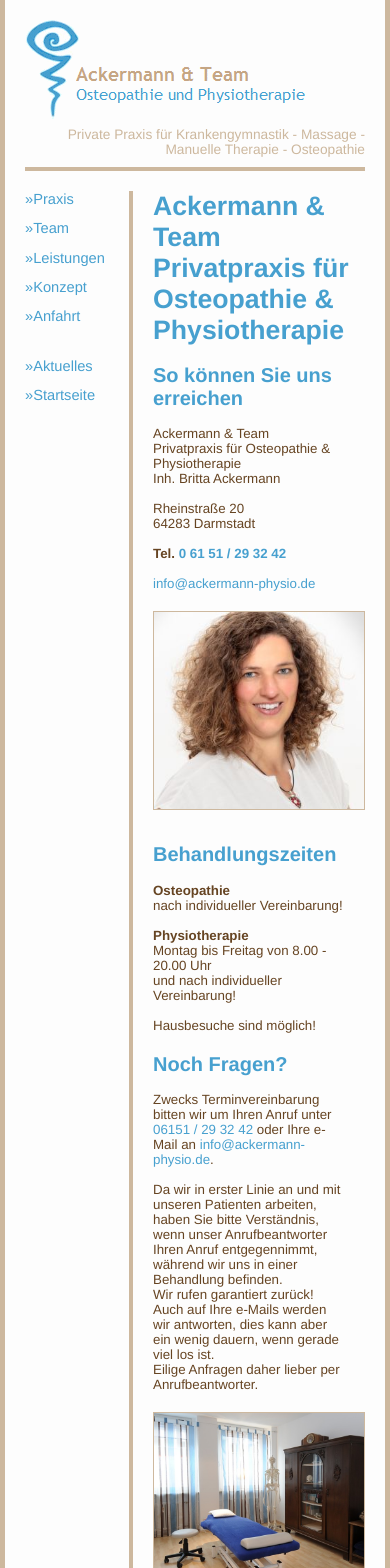
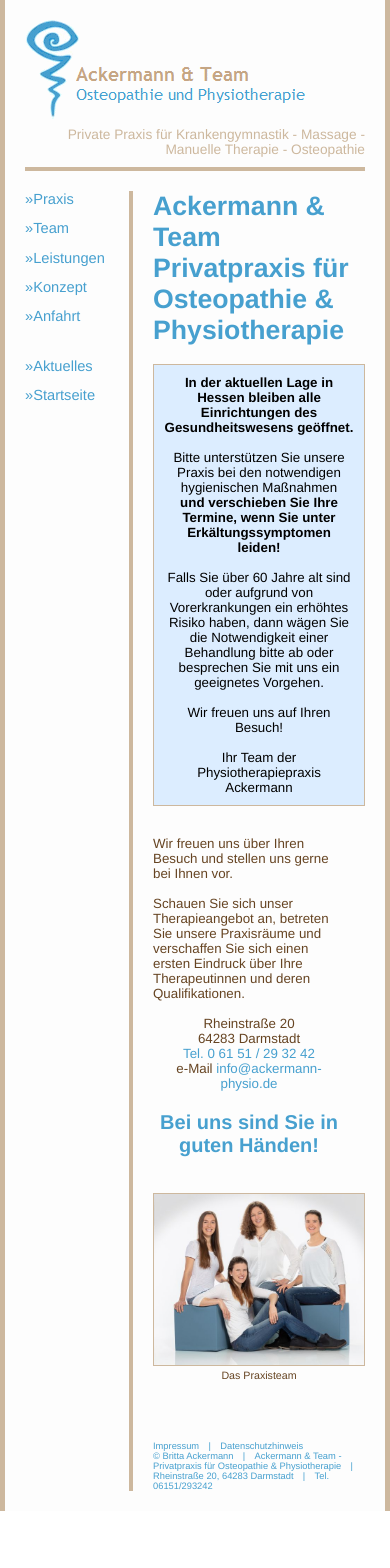
Before and after one commit to ackermann-physio/ackermann-physio, a Next.js app: page / in a window 390 px wide. Shown: the top 1568 px of the page. After the commit the page ends 1511 px from the top, so only its background shows below. Built offline with nearby package versions, Linux system fonts and the light colour scheme.

Commit message:
Added real home page

```diff
--- a/pages/index.js
+++ b/pages/index.js
@@ -1,6 +1,7 @@
 
 import Layout from '../components/layout'
 
+import banner from '../styles/banner.module.css'
 import content from '../styles/content.module.css'
 import util from '../styles/util.module.css'
 
@@ -9,55 +10,41 @@
     <Layout>
       <h1>Ackermann & Team <br /> Privatpraxis für Osteopathie & Physiotherapie</h1>
 
-      <div className={content.wrapper}>
-        <div className={content.img}>
-          <img src="/img/physiotherapie_backermann2019-1.jpg" />
-        </div>
-        <div className={content.text}>
-          <h2>So können Sie uns erreichen</h2>
-          Ackermann & Team <br />
-          Privatpraxis für Osteopathie & Physiotherapie <br />
-          Inh. Britta Ackermann <br />
-          <br />
-          Rheinstraße 20 <br />
-          64283 Darmstadt <br />
-          <br />
-          <span className={util.bold}>
-            Tel. <a className={util.bold} href="tel:+496151293242">0 61 51 / 29 32 42</a> <br />
-          </span>
-          <br />
-          <a href="mailto:info@ackermann-physio.de">info@ackermann-physio.de</a>
-        </div>
+      <div className={banner.wrapper}>
+        <span className={util.bold}>
+          In der aktuellen Lage in Hessen bleiben alle Einrichtungen des Gesundheitswesens geöffnet. <br />
+        </span>
+        <br />
+        Bitte unterstützen Sie unsere Praxis bei den notwendigen hygienischen Maßnahmen<br />
+        <span className={util.bold}>
+          und verschieben Sie Ihre Termine, wenn Sie unter Erkältungssymptomen leiden!<br />
+        </span>
+        <br />
+        Falls Sie über 60 Jahre alt sind oder aufgrund von Vorerkrankungen ein erhöhtes Risiko haben, dann wägen Sie die Notwendigkeit einer Behandlung bitte ab oder besprechen Sie mit uns ein geeignetes Vorgehen. <br />
+        <br />
+        Wir freuen uns auf Ihren Besuch!<br />
+        <br />
+        Ihr Team der Physiotherapiepraxis Ackermann
       </div>
 
       <div className={content.wrapper}>
         <div className={content.text}>
-          <h2>Behandlungszeiten</h2>
-          <span className={util.bold}>
-            Osteopathie
-          </span>
+          Wir freuen uns über Ihren Besuch und stellen uns gerne bei Ihnen vor. <br />
           <br />
-          nach individueller Vereinbarung! <br />
+          Schauen Sie sich unser Therapieangebot an, betreten Sie unsere Praxisräume und verschaffen Sie sich einen ersten Eindruck über Ihre Therapeutinnen und deren Qualifikationen. <br />
           <br />
-          <span className={util.bold}>
-            Physiotherapie
-          </span>
-          <br />
-          Montag bis Freitag von 8.00 - 20.00 Uhr <br />
-          und nach individueller Vereinbarung! <br />
-          <br />
-          Hausbesuche sind möglich!
+          <div className={util.center}>
+            Rheinstraße 20 <br />
+            64283 Darmstadt <br />
+            <a href="tel:+496151293242">Tel. 0 61 51 / 29 32 42</a> <br />
+            e-Mail <a href="mailto:info@ackermann-physio.de">info@ackermann-physio.de</a> <br />
+          </div>
 
-          <h2>Noch Fragen?</h2>
-          Zwecks Terminvereinbarung bitten wir um Ihren Anruf unter <a href="tel:+496151293242">06151 / 29 32 42</a> oder Ihre e-Mail an <a href="mailto:info@ackermann-physio.de">info@ackermann-physio.de</a>. <br />
-          <br />
-          Da wir in erster Linie an und mit unseren Patienten arbeiten, haben Sie bitte Verständnis, wenn unser Anrufbeantworter Ihren Anruf entgegennimmt, während wir uns in einer Behandlung befinden. <br />
-          Wir rufen garantiert zurück! <br />
-          Auch auf Ihre e-Mails werden wir antworten, dies kann aber ein wenig dauern, wenn gerade viel los ist. <br />
-          Eilige Anfragen daher lieber per Anrufbeantworter. <br />
+          <h2 className={util.center}>Bei uns sind Sie in guten Händen!</h2>
         </div>
-        <div className={content.img}>
-          <img src="/img/physiotherapie_behandlungsraum.jpg" />
+        <div className={[content.img, content.large].join(' ')}>
+          <img src="/img/physiotherapie_darmstadt_team2_600.jpg" />
+          <span className={[content.subtitle, util.center].join(' ')}>Das Praxisteam</span>
         </div>
       </div>
 
--- /dev/null
+++ b/styles/banner.module.css
@@ -0,0 +1,8 @@
+.wrapper {
+  border: 1px solid #CDB89E;
+  color: black;
+  text-align: center;
+  padding: 10px;
+  background-color: #dcedff;
+  margin-bottom: 30px;
+}
--- a/styles/content.module.css
+++ b/styles/content.module.css
@@ -1,17 +1,6 @@
 .wrapper {
   display: flex;
   margin-bottom: 30px;
-}
-
-@media (max-width: 500px) {
-  .wrapper {
-    flex-direction: column;
-  }
-  .img {
-    min-width: 100%;
-    margin-top: 20px;
-    order: 1;
-  }
 }
 
 .text {
@@ -22,11 +11,20 @@
   display: block;
   max-width: 40%;
 }
+.img.large {
+  min-width: 60%;
+}
 .img img {
   max-width: 100%;
   max-height: 100%;
   width: auto;
   height: auto;
+}
+
+.img .subtitle {
+  width: 100%;
+  display: block;
+  font-size: 8pt;
 }
 
 .wrapper > :first-child {
@@ -39,3 +37,20 @@
 .text h2:first-child {
   margin-top: 0;
 }
+
+@media (max-width: 750px) {
+  .img.large {
+    min-width: 40%;
+  }
+}
+
+@media (max-width: 500px) {
+  .wrapper {
+    flex-direction: column;
+  }
+  .img, .img.large {
+    min-width: 100%;
+    margin-top: 20px;
+    order: 1;
+  }
+}
--- a/styles/util.module.css
+++ b/styles/util.module.css
@@ -1,3 +1,9 @@
 .bold {
   font-weight: bold;
 }
+.blue {
+  color: #47A0CF;
+}
+.center {
+  text-align: center;
+}
```
Also changed, not shown: pages/praxis.js (+62 -1 lines), public/img/physiotherapie_darmstadt_team2_600.jpg (added).
